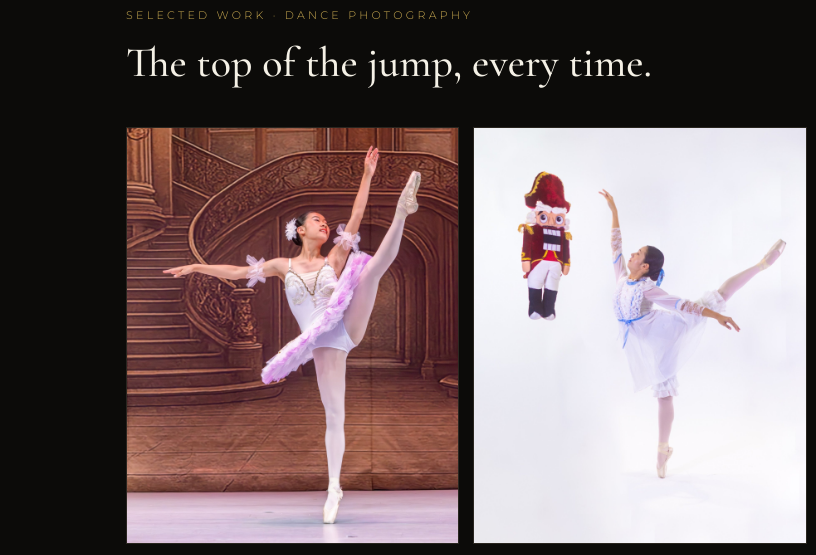
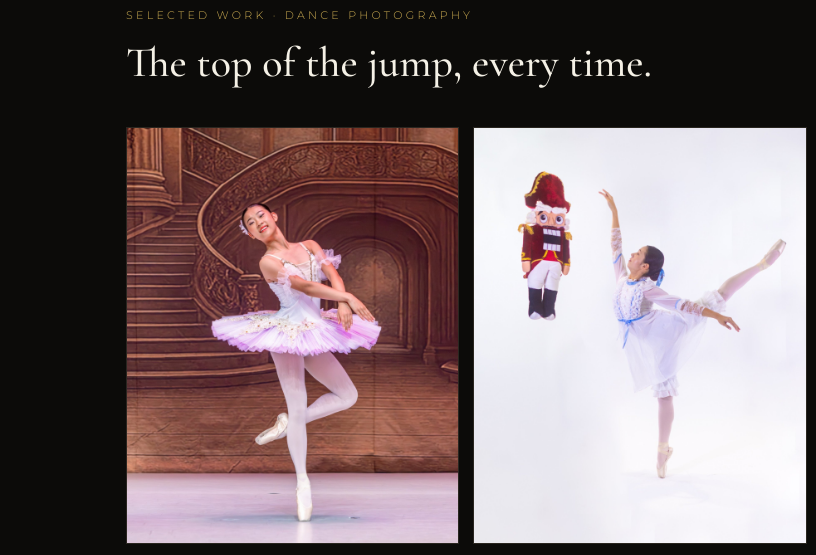
Before and after one commit to airniux/adage-dance-media, a plain HTML site: page index.html in a window 1280 px wide. Shown: the part 1640-2195 px from the top of the page, 0-816 px from the left. Drawn offline with nearby package versions, Linux system fonts and the light colour scheme.

Commit message:
Swap first portfolio photo to attitude shot

```diff
--- a/index.html
+++ b/index.html
@@ -260,7 +260,7 @@ fbq('track','PageView');
     <h2>The top of the jump, every time.</h2>
     <div class="work-grid">
      <div class="work-row r3">
-      <figure class="shot p"><img src="media/paquita-developpe.jpg" alt="Ballerina in a lilac tutu on pointe with her leg extended high to the side" loading="lazy"></figure>
+      <figure class="shot p"><img src="media/paquita-attitude.jpg" alt="Ballerina in a lilac tutu balanced on pointe in attitude, smiling over her shoulder" loading="lazy"></figure>
       <figure class="shot p"><img src="media/studio-clara-nutcracker.jpg" alt="Young dancer as Clara reaching toward a nutcracker doll suspended mid-air, white studio backdrop" loading="lazy"></figure>
       <figure class="shot p"><img src="media/snow-pas-de-deux.jpg" alt="Ballerina in white on pointe with leg extended, supported by her partner against a snowy forest backdrop" loading="lazy"></figure>
      </div>
```
